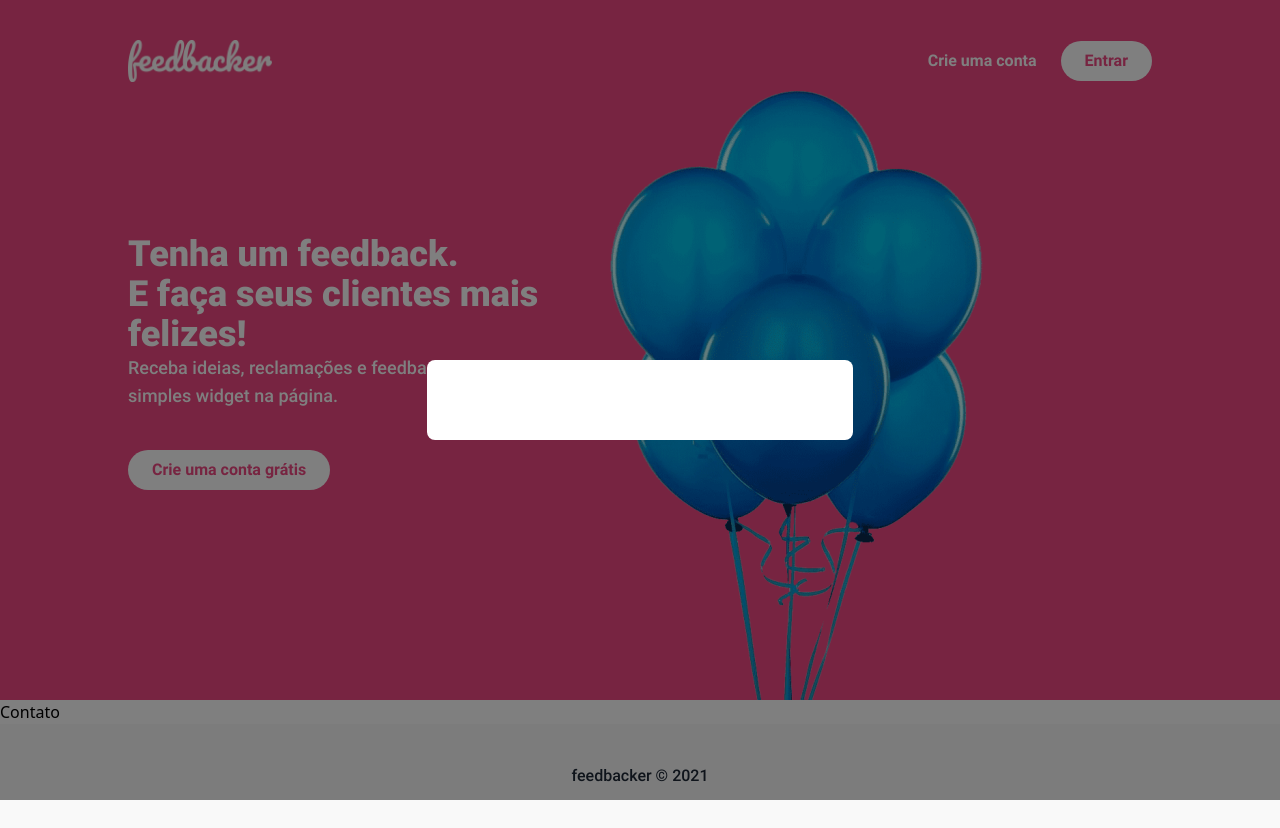
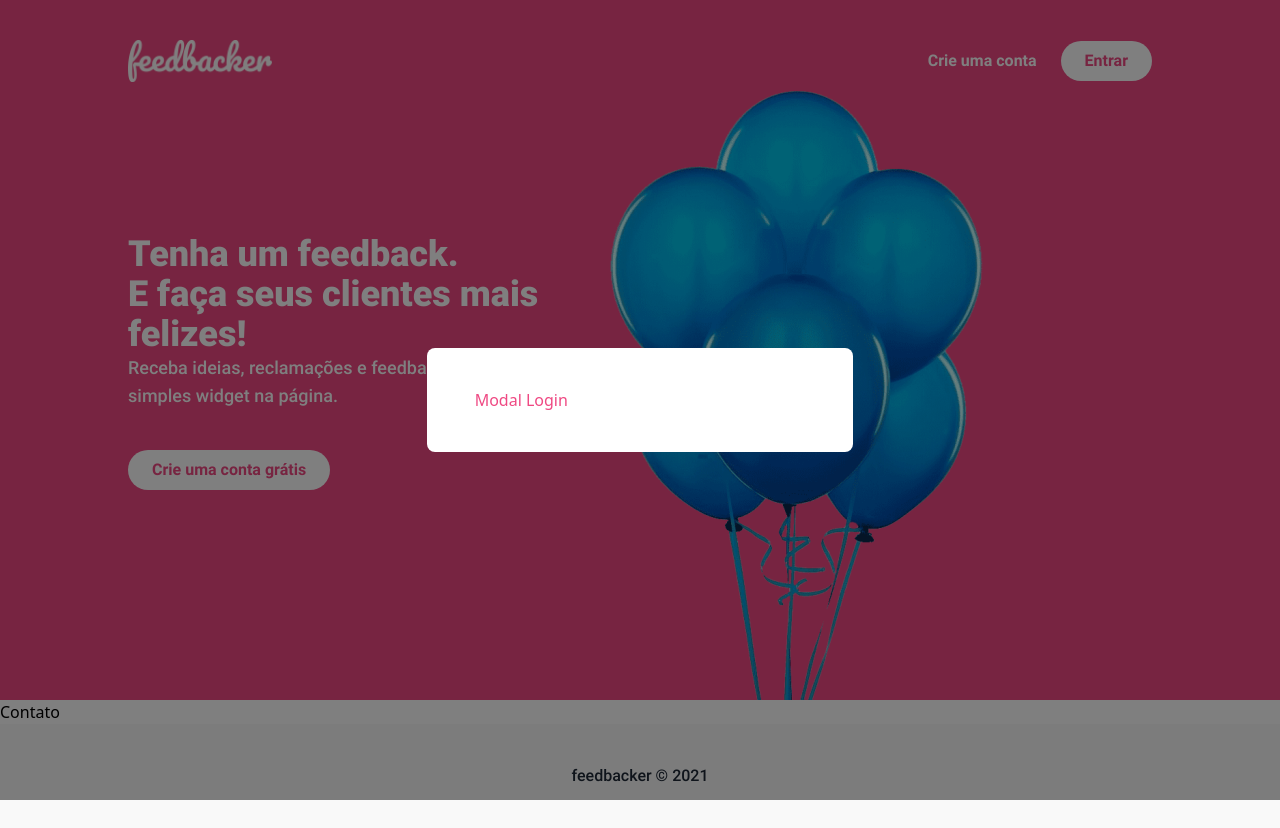
Before and after one commit to LuisSempre/feedbacker, a Vue app: page / in a window 1280 px wide. Both pictures are taken after a click on the button "Entrar". Built offline with nearby package versions, Linux system fonts and the light colour scheme.

Commit message:
Create Modal Factory Part2

```diff
--- /dev/null
+++ b/src/components/ModalCreateAccount/index.vue
@@ -0,0 +1,13 @@
+<template>
+  <h1>Modal de criação</h1>
+</template>
+
+<script>
+export default {
+
+}
+</script>
+
+<style>
+
+</style>
--- a/src/components/ModalFactory/index.vue
+++ b/src/components/ModalFactory/index.vue
@@ -15,20 +15,25 @@
             <component :is="state.component" />
           </div>
         </div>
-
       </div>
     </div>
   </teleport>
 </template>
 
 <script>
-import { reactive, onMounted, onBeforeUnmount } from 'vue'
+import { reactive, onMounted, onBeforeUnmount, defineAsyncComponent } from 'vue'
 import useModal from '../../hooks/useModal'
+
+const ModalLogin = defineAsyncComponent(() => import('../ModalLogin'))
+const ModalCreateAccount = defineAsyncComponent(() => import('../ModalCreateAccount'))
 
 const DEFAULT_WIDTH = 'w-3/4 lg:w-1/3'
 
 export default {
   components: {
+    ModalLogin,
+    ModalCreateAccount
+
   },
   setup () {
     const modal = useModal()
--- a/src/components/ModalLogin/index.vue
+++ b/src/components/ModalLogin/index.vue
@@ -1,5 +1,5 @@
 <template>
-  <h1>HI</h1>
+  <h1 class="text-brand-main">Modal Login</h1>
 </template>
 
 <script>
--- a/src/main.js
+++ b/src/main.js
@@ -1,5 +1,4 @@
 import { createApp } from 'vue'
-import Toast, { POSITION } from 'vue-toastification'
 import App from './App.vue'
 import router from './router'
 
@@ -10,5 +9,4 @@ import 'vue-toastification/dist/index.css'
 
 const app = createApp(App)
 app.use(router)
-app.use(Toast, { position: POSITION.BOTTOM_RIGHT })
 app.mount('#app')
--- a/src/views/Home/index.vue
+++ b/src/views/Home/index.vue
@@ -37,7 +37,7 @@ export default {
 
     function handleAccountCreate () {
       modal.open({
-        component: 'ModalAccountCreate'
+        component: 'ModalCreateAccount'
       })
     }
 
```
